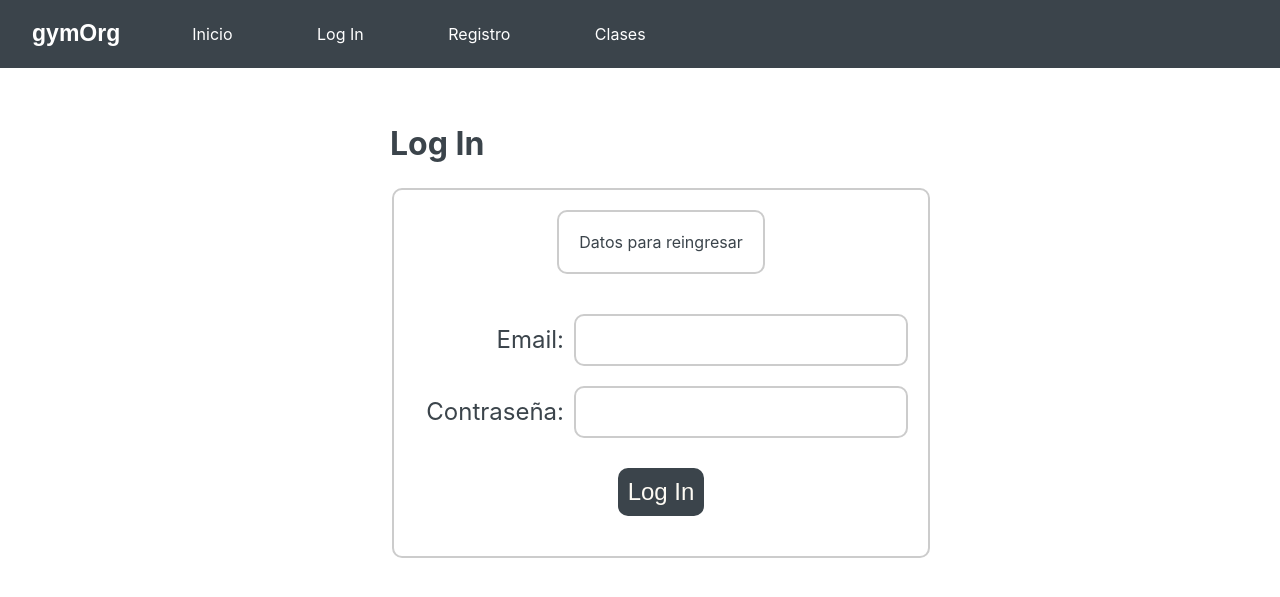
After one commit to azulnogueraa/AmpliacionBasesDatos, a PHP site: page /login.php in a window 1280 px wide. The commit adds this page. Shown: the top 597 px of the page. Run offline with PHP 8.4, Linux system fonts and the light colour scheme.

Commit message:
cambios iniciales

```diff
--- /dev/null
+++ b/css/login_registro.css
@@ -0,0 +1,181 @@
+
+/*                                         TOPBAR Y GENERAL                                                  */
+
+
+html{
+    font-family: 'Inter', Arial, sans-serif;
+    background-color: white;
+    padding: 0;
+    color: #3B444B;
+}
+
+
+/* Barra Superior de contenido */
+
+.topbar {
+    background-color: #3B444B;
+    overflow: hidden;
+    display: flex;
+    width: 100vw;
+    left: 0;
+    right: 0;
+    top: 0;
+    position:fixed;
+}
+
+.topbar-item {
+    display:inline-grid;
+    color: white;
+    text-align: center;
+    padding: 24px 40px;
+    text-decoration: none;
+
+}
+
+.topbar-item:hover {
+    background-color: rgba(255, 255, 255, 0.215);
+    color: black;
+    border-radius: 10px;
+
+}
+
+
+@media screen and (max-width: 600px) {
+    .topbar-item {
+        float: none;
+        text-align: left;
+    }
+}
+
+.topbar-name {
+    float: left;
+    display: block;
+    color: white;
+    text-align: center;
+    padding: 10px 16px;
+    text-decoration: none;
+    font-family: sans-serif;
+    font-weight: bolder;
+    font-size:larger;
+    text-align: center;
+}
+
+
+/* Introducción */
+
+.intro-topbar {
+    display: grid;
+    grid-template-columns: auto auto;
+    gap: 20px;
+    padding: 20px;
+}
+
+.logo-topbar img {
+    max-width: 100%;
+    max-width: 300px;
+    height: auto;
+    margin: 0 auto;
+}
+
+.saludo-topbar {
+    color: white;
+    margin-left: auto;
+    margin-right: 20px;
+    text-align: right;
+    margin-top: 25px;
+}
+
+.saludo-topbar .salir-topbar {
+    color: #ccc;
+}
+
+
+h1 {
+    font-size: 4em;
+}
+
+
+/* LOGIN REGISTRO */
+
+
+body {
+    /* box-sizing: border-box; */
+    align-items: center;
+    display: flex;
+    justify-content: center;
+    align-items: center;
+    margin-top: 8%;
+}
+
+label {
+    display: inline-block;
+    width: 150px;
+    text-align: left;
+    font-size: 1.5rem;
+}
+
+input, button {
+    border: 2px solid #ccc;
+    border-radius: 10px;
+    font-size: 1.5rem;
+    padding: 10px;
+}
+
+form {
+    margin: 25px auto;
+    width: 500px;
+}
+
+div.form-element {
+    margin: 20px 0;
+}
+
+button{
+    /* padding: 15px; */
+    background: #3B444B;
+    color: #FEFBF4;
+    border: none;
+    align-self: center;
+    /* left: 50%; */
+    /* transform: translateX(-50%); */
+    /* bottom: -30px; */
+}
+
+.boton{
+    justify-content: center;
+    display: flex;
+    padding: 10px;
+}
+
+button:hover {
+    background: #ccc;
+}
+
+legend, fieldset {
+    border: 2px solid #ccc;
+    border-radius: 10px;
+    padding: 20px;
+    margin-bottom: 20px;
+}
+
+fieldset div {
+    display: flex;
+    align-items: center;
+    margin-bottom: 10px;
+}
+
+fieldset label {
+    text-align: right;
+    margin-right: 10px;
+}
+
+.legenda{
+    display: flex;
+    flex-direction: column;
+}
+
+:-webkit-any(article, aside, nav, section) h1 {
+    font-size: 2em;
+    margin-block-start: 0.67em;
+    margin-block-end: 0.67em;
+}
--- /dev/null
+++ b/login.php
@@ -0,0 +1,60 @@
+<?php
+//Inicio del procesamiento
+session_start();
+?>
+<!DOCTYPE html>
+<html lang= "es">
+    <head>
+        <meta charset="utf-8">
+        <title>Pagina Principal</title>
+        <link rel="icon" href="img/logo.jpg" type="image/png">
+        <link rel="stylesheet" href="css/login_registro.css">
+    </head>
+    <body>
+
+
+        <!-- topbar -->
+    <div class="topbar">
+
+        <div class="topbar-name">
+            <a class="topbar-name">gymOrg</a>
+        </div>
+
+        <!-- topbar items -->
+        <div>
+            <a href="index.php" class="topbar-item">Inicio</a>
+            <a href="login.php" class="topbar-item">Log In</a>
+            <a href="registro.php" class="topbar-item">Registro</a>
+            <a href="clases.php" class="topbar-item">Clases</a>
+        </div>
+
+    </div>
+
+
+    <main>
+        <article>
+            <h1>Log In</h1>
+            <form method="post" action="procesarLogin.php" name="signin-form">
+            <fieldset>
+                <div class="legenda">
+                    <legend>Datos para reingresar</legend>
+                </div>
+                <div class="form-element">
+                    <label for="nombreUsuario">Email:</label>
+                    <input type="text" name="username" pattern="[a-zA-Z0-9]+" required />
+                </div>
+                <div class="form-element">
+                    <label for="password">Contraseña:</label>
+                    <input type="password" name="password" required />
+                </div>
+                <div class="boton">
+                    <button type="submit" name="login" value="login">Log In</button>
+                </div>
+            </fieldset>
+            </form>
+        </article>
+    </main>
+
+    </body>
+
+</html>
```
Also changed, not shown: css/style.css (renamed from style.css, +9 -10 lines), index.php (+5 -11 lines), registro.php (added, +68 -0 lines), img/gym.webp, 2 other files.
